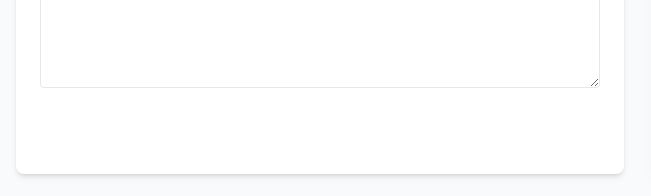
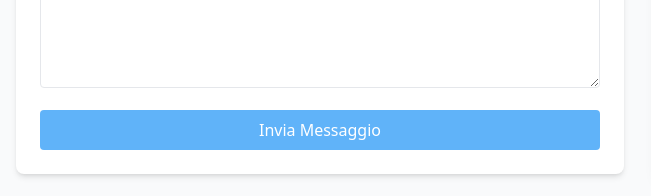
Before and after one commit to LucaNocerino/misesma, a plain HTML site: page pagina-contatti.html in a window 1280 px wide. Shown: the part 756-952 px from the top of the page, 0-651 px from the left. Drawn offline with nearby package versions, Linux system fonts and the light colour scheme.

Commit message:
Update pagina-contatti.html

```diff
--- a/pagina-contatti.html
+++ b/pagina-contatti.html
@@ -124,7 +124,7 @@
                         ></textarea>
                         <button
                             type="submit"
-                            class="bg-misericordia text-white px-6 py-2 rounded hover:bg-blue-700 w-full"
+                            class="bg-blu text-white px-6 py-2 rounded hover:bg-blue-700 w-full"
                         >
                             Invia Messaggio
                         </button>
```
